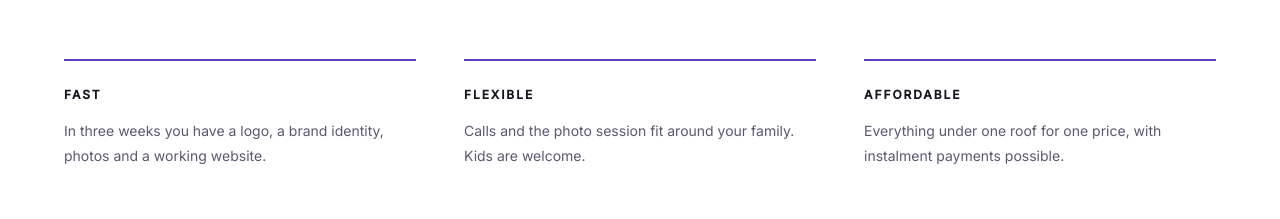
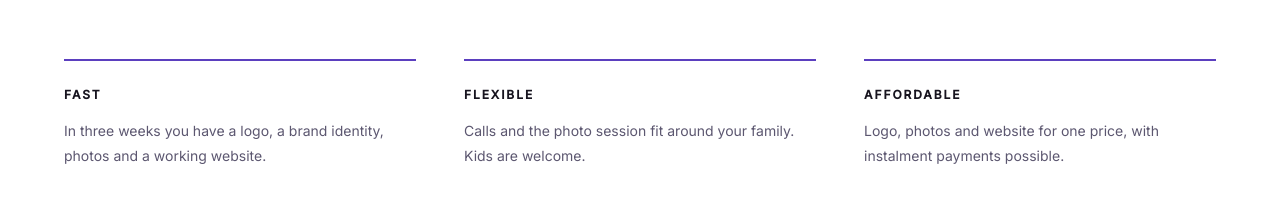
Before and after one commit to aneecoco-lgtm/digital-twilight, a React (Vite) app: page /mompreneur in a window 1280 px wide. Shown: the part 1202-1421 px from the top of the page. Built offline with nearby package versions, Linux system fonts and the light colour scheme.

Commit message:
Drop 'under one roof' from Mompreneur benefits
Co-Authored-By: Claude Opus 5.5 (1M context) <noreply@anthropic.com>
Claude-Session: https://claude.ai/code/session_01TgkfVL7UjqBfi7nMTUzTsk

```diff
--- a/src/pages/Mompreneur.jsx
+++ b/src/pages/Mompreneur.jsx
@@ -117,7 +117,7 @@ export default function Mompreneur() {
           </div>
           <div>
             <h3>Affordable</h3>
-            <p>Everything under one roof for one price, with instalment payments possible.</p>
+            <p>Logo, photos and website for one price, with instalment payments possible.</p>
           </div>
         </div>
       </section>
```
